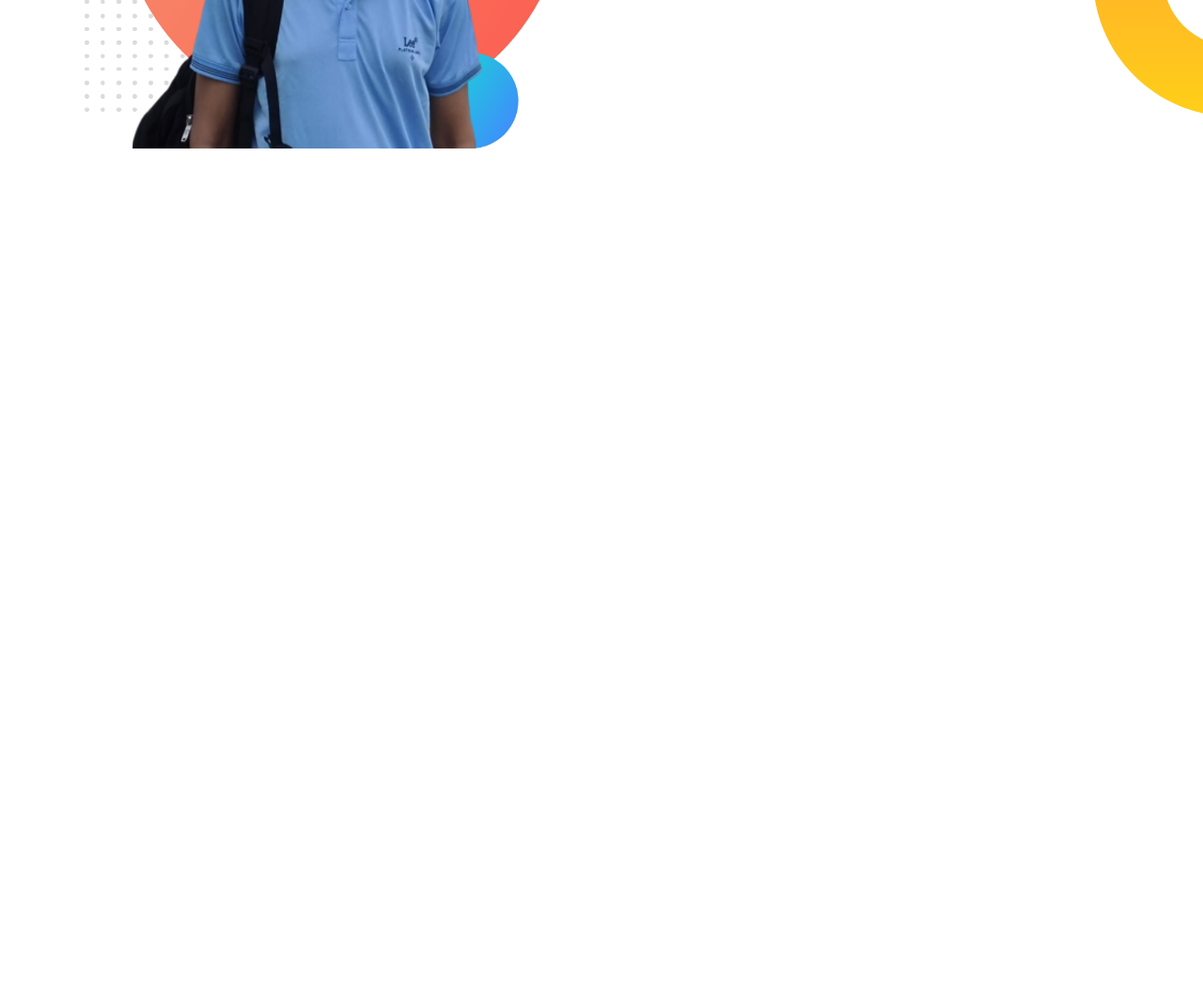
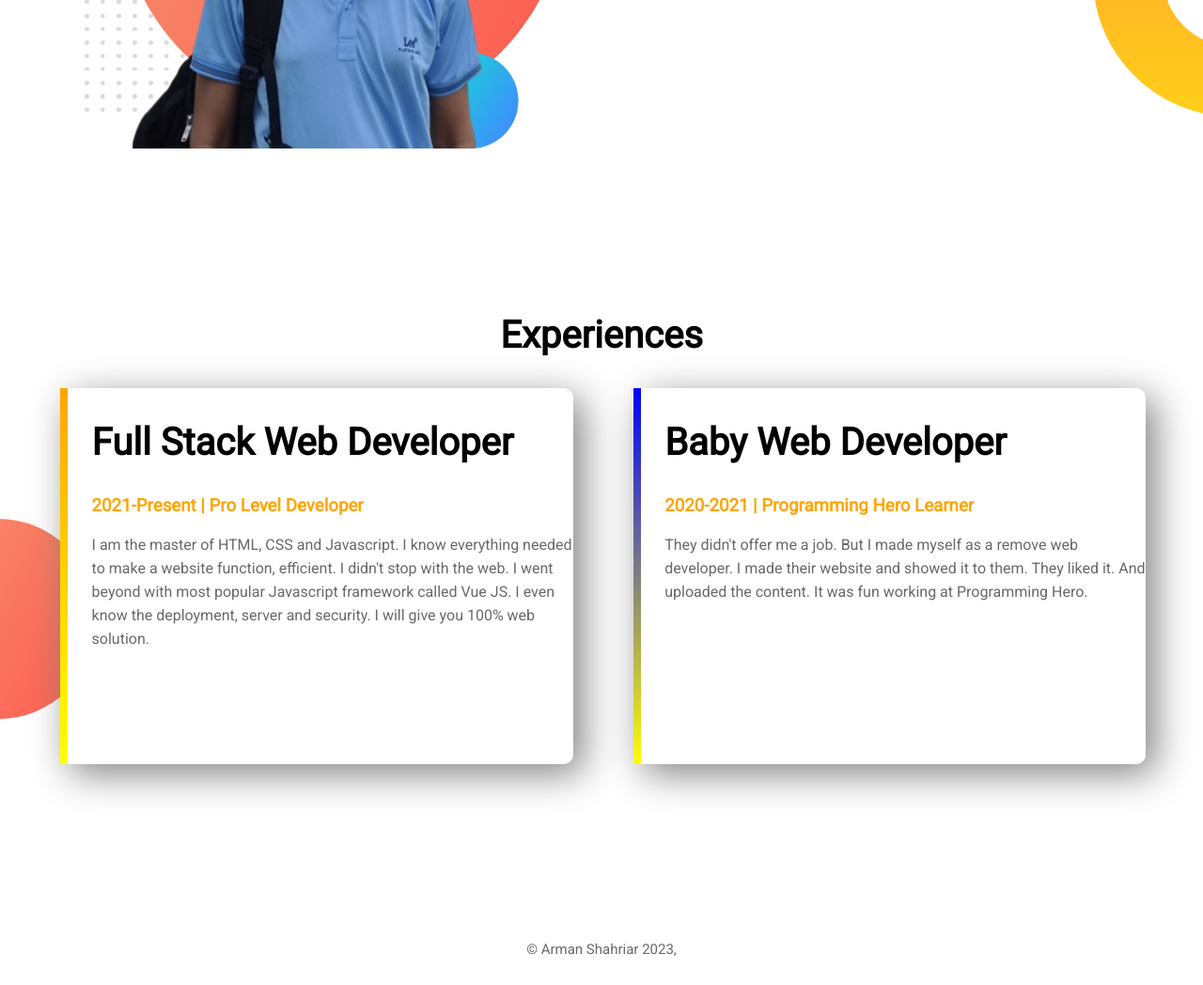
Before and after one commit to armanshahriar/web-portfolio, a plain HTML site: page index.html in a window 1280 px wide. Shown: the part 1000-2048 px from the top of the page at 94% size. Before the commit the page ends 1300 px from the top, so only its background shows below. Drawn offline with Linux system fonts and the light colour scheme.

Commit message:
ver 2.2.1

```diff
--- a/css/style.css
+++ b/css/style.css
@@ -9,6 +9,17 @@ section {
     padding-bottom: 150px;
 }
 
+h2 {
+    font-size: 40px;
+}
+
+p {
+    color: dimgray;
+    padding-bottom: 10px;
+    line-height: 25px;
+}
+
+/* Top banner start */
 .top-banner {
     background-image: url("../images/top-banner.png");
     height: 500px;
@@ -43,12 +54,56 @@ section {
     color: white;
     font-weight: bold;
 }
-p{
-    color: dimgray;
-    padding-bottom: 10px;
-}
-.dream-area{
+
+/* Top banner end */
+/* Dream area start */
+.dream-area {
     background-image: url(../images/dream-bg.png);
     background-repeat: no-repeat;
     background-position: right;
 }
+
+/* Dream area end */
+/* experiences section start */
+.experiences {
+    background-image: url(../images/exp-bg.png);
+    background-repeat: no-repeat;
+    background-position: left;
+}
+
+.exp {
+    text-align: center;
+    font-size: 40px;
+}
+
+#full {
+    border-left: 8px solid;
+    border-image: linear-gradient(180deg, orange, yellow);
+    border-image-slice: 1;
+}
+
+.single-exp {
+    box-shadow: 10px 10px 40px gray;
+    border-radius: 10px;
+    height: 80%;
+    background-color: white;
+}
+
+.orenge-highlight {
+    color: orange;
+}
+
+#full-2 {
+    border-left: 8px solid;
+    border-image: linear-gradient(180deg, blue, yellow);
+    border-image-slice: 1;
+}
+
+/* experiences section end */
+/* footer part start */
+footer p {
+    font-size: 15px;
+    text-align: center;
+}
+
+/* footer part end */
--- a/index.html
+++ b/index.html
@@ -15,11 +15,12 @@
 </head>
 
 <body>
+    <!-- Top banner start -->
     <section class="top-banner">
         <div class="left-div ">
             <h1 class="salam">Assalamu alaikum</h1>
             <h2 class="name">I'm Arman Shahriar</h2>
-            <h3 class="pro">I am a web developer</h3>
+            <h3>I am a web developer</h3>
             <p>You might saw me jumping, climbing buildings, and stopping trains. But nobody pays me a dime for that
                 work. That's why I am learning and mastering web development. I will not stop until I become the Web
                 Development Hero.</p>
@@ -29,6 +30,8 @@
             <img src="images/Untitled design (2).png" alt="" srcset="">
         </div>
     </section>
+    <!-- Top banner end -->
+    <!-- Dream area start -->
     <section class="dream-area">
         <div class="left-div ">
             <img src="images/Untitled design.png" alt="" srcset="">
@@ -41,6 +44,30 @@
             <a class="link-a" target="_blank" href="https://armanshahriar.github.io/web-portfolio/">DOWNLOAD RESUME</a>
         </div>
     </section>
+    <!-- Dream area end -->
+    <!-- experiences section start -->
+    <section class="experiences">
+        <h1 class="exp">Experiences</h1>
+        <div id="full" class="left-div single-exp">
+            <h2>Full Stack Web Developer</h2>
+            <h3 class="orenge-highlight">2021-Present | Pro Level Developer</h3>
+            <p>I am the master of HTML, CSS and Javascript. I know everything needed to make a website function,
+                efficient. I didn't stop with the web. I went beyond with most popular Javascript framework called Vue
+                JS. I even know the deployment, server and security. I will give you 100% web solution.</p>
+        </div>
+        <div id="full-2" class="left-div single-exp">
+            <h2>Baby Web Developer</h2>
+            <h3 class="orenge-highlight">2020-2021 | Programming Hero Learner</h3>
+            <p>They didn't offer me a job. But I made myself as a remove web developer. I made their website and showed
+                it to them. They liked it. And uploaded the content. It was fun working at Programming Hero.</p>
+        </div>
+    </section>
+    <!-- experiences section End -->
+    <!-- footer part start -->
+    <footer>
+        <p>© Arman Shahriar 2023,</p>
+    </footer>
+    <!-- footer part end -->
 </body>
 
 </html>
```
